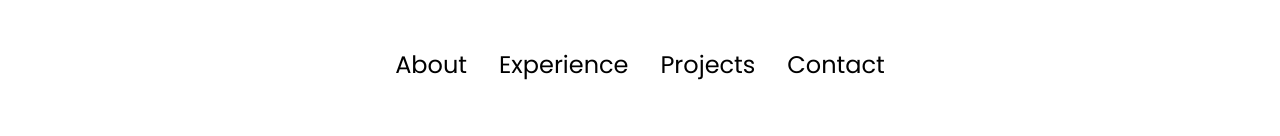
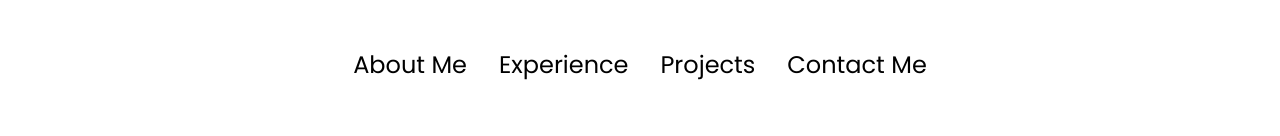
Before and after one commit to kailasdumane/Personal-Portfolio, a plain HTML site: page index.html in a window 1280 px wide. Shown: the part 3457-3593 px from the top of the page. Drawn offline with Linux system fonts and the light colour scheme.

Commit message:
name changes in index.html

```diff
--- a/index.html
+++ b/index.html
@@ -402,10 +402,10 @@
       <nav>
         <div class="nav-links-container">
           <ul class="nav-links">
-            <li><a href="#about">About</a></li>
+            <li><a href="#about">About Me</a></li>
             <li><a href="#experience">Experience</a></li>
             <li><a href="#projects">Projects</a></li>
-            <li><a href="#contact">Contact</a></li>
+            <li><a href="#contact">Contact Me</a></li>
           </ul>
         </div>
       </nav>
```
